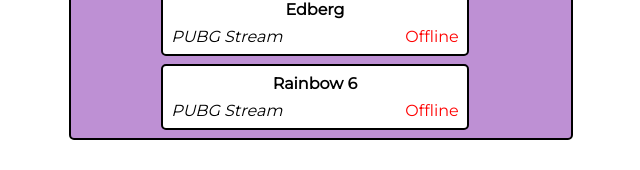
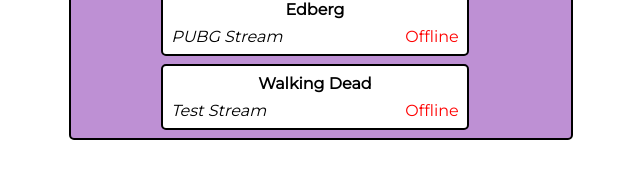
Before and after one commit to D-Pagey/TwitchTV, a React (Create React App) app: page / in a window 1280 px wide. Shown: the part 471-641 px from the top of the page, without its empty margins (319-959 px from the left). Built offline with nearby package versions, Linux system fonts and the light colour scheme; no server answers.

Commit message:
Can now add to the array within state but can't update existing parts of the array.

```diff
--- a/src/App.js
+++ b/src/App.js
@@ -32,15 +32,15 @@
 
   componentDidMount() {
     const promiseList = rawData().map((user) => this.fetchData(user.username));
-    var component = this;
+    const component = this;
 
     Promise.all(promiseList).then((resolvedData) => {
       resolvedData.forEach(function (element, index) {
         if (element.stream) {
           console.log(element.stream.channel.status, index);
-          component.setState({
-            test: 'Updating state'
-          })
+          component.setState(prevState => ({
+            rawData: [...prevState.rawData, 55555]
+        }))
         }
       });
     });
--- a/src/utilities/RawData.js
+++ b/src/utilities/RawData.js
@@ -44,9 +44,9 @@
     },
     {
       key: 7,
-      name: 'Rainbow 6',
-      username: 'rainbow6',
-      description: 'PUBG Stream',
+      name: 'Walking Dead',
+      username: 'amcthewalkingdeaduniverse',
+      description: 'Test Stream',
       status: 'Offline',
     }
   ];
```
